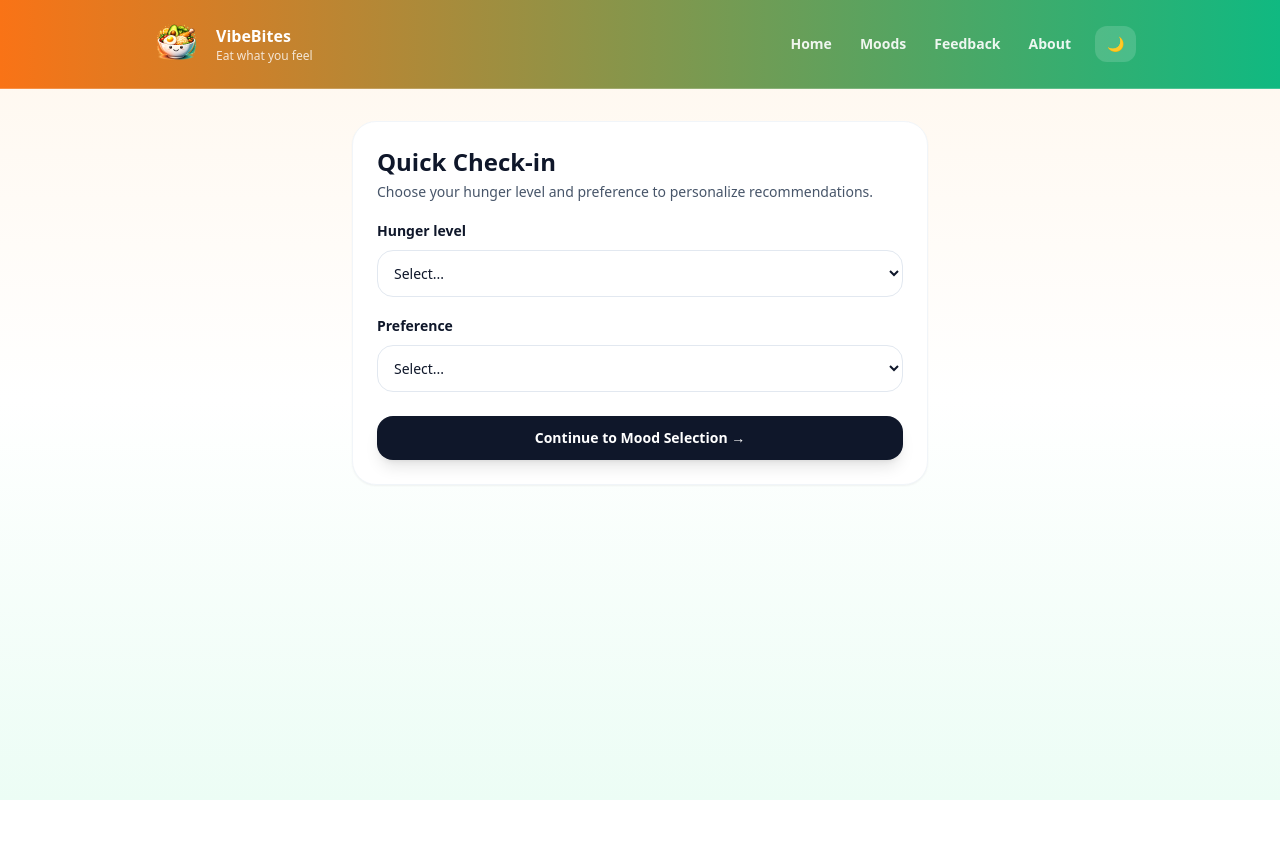
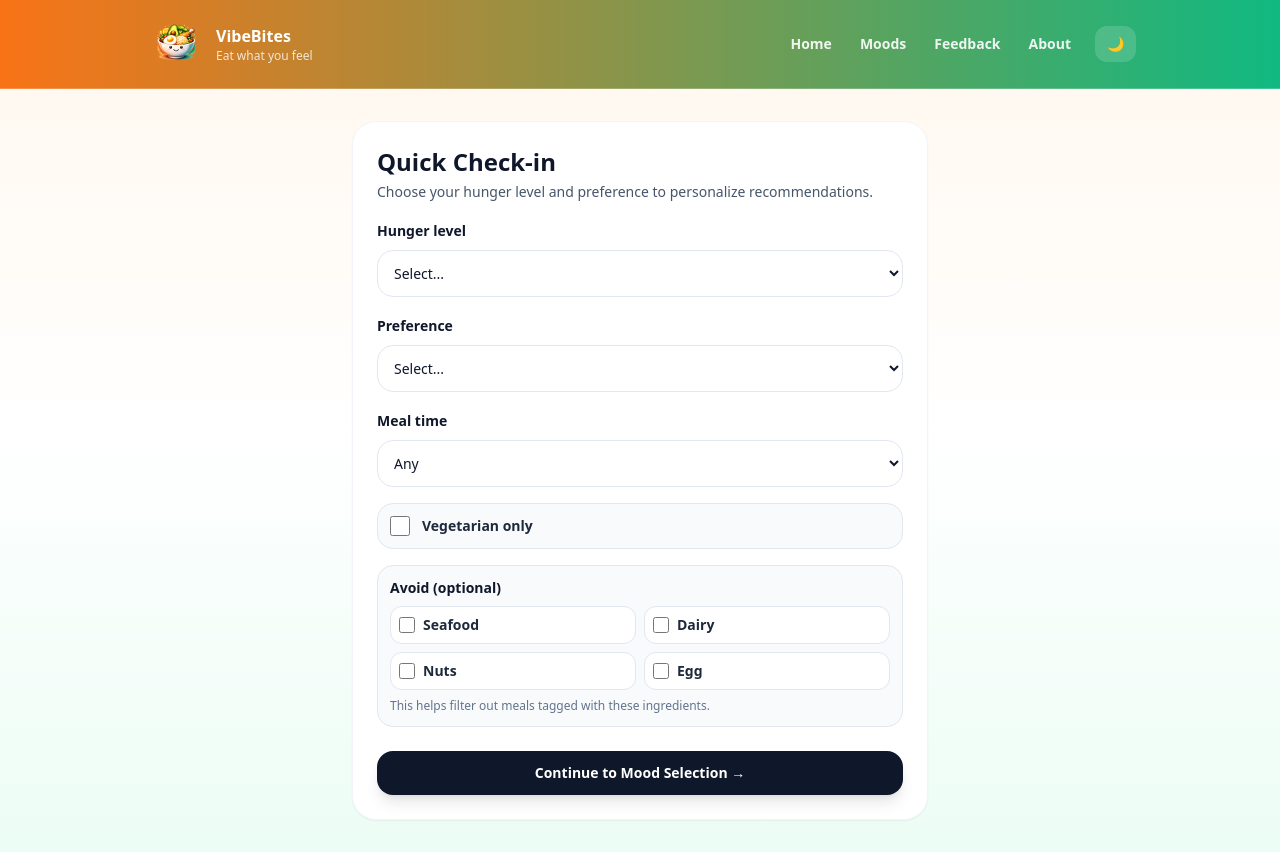
Before and after one commit to ZACERONEEE/vibebites, a React (Create React App) app in the folder frontend/: page /questions in a window 1280 px wide. Before the commit the page ends 800 px from the top, so only its background shows below. Built offline with nearby package versions, Linux system fonts and the light colour scheme.

Commit message:
Fix frontend build: add FoodCard, update LoadingOverlay and PreMoodQuestions

```diff
--- /dev/null
+++ b/frontend/src/components/FoodCard.jsx
@@ -0,0 +1,83 @@
+import { useState } from "react";
+
+export default function FoodCard({ item }) {
+  const [open, setOpen] = useState(false);
+
+  const hasNutrition =
+    item.calories !== null ||
+    item.protein_g !== null ||
+    item.carbs_g !== null ||
+    item.fat_g !== null;
+
+  return (
+    <div className="rounded-3xl border border-slate-100 bg-white p-4 shadow-sm transition hover:-translate-y-1 hover:shadow-xl dark:border-slate-800 dark:bg-slate-900">
+      <div className="flex items-start justify-between gap-3">
+        <div>
+          <div className="text-base font-extrabold text-slate-900 dark:text-slate-100">
+            {item.name}
+          </div>
+          <div className="mt-1 text-sm text-slate-600 dark:text-slate-300">
+            {item.description}
+          </div>
+
+          <div className="mt-2 flex flex-wrap gap-2">
+            {item.isVegetarian && (
+              <span className="rounded-full bg-emerald-100 px-3 py-1 text-xs font-bold text-emerald-700 dark:bg-emerald-900/40 dark:text-emerald-200">
+                Vegetarian
+              </span>
+            )}
+            {item.mealTime && (
+              <span className="rounded-full bg-slate-100 px-3 py-1 text-xs font-bold text-slate-700 dark:bg-slate-800 dark:text-slate-200">
+                {item.mealTime}
+              </span>
+            )}
+          </div>
+        </div>
+
+        <span className="rounded-full bg-orange-100 px-3 py-1 text-xs font-bold text-orange-700 dark:bg-orange-900/30 dark:text-orange-200">
+          {item.category}
+        </span>
+      </div>
+
+      {/* Dropdown */}
+      <div className="mt-3">
+        <button
+          type="button"
+          onClick={() => setOpen((v) => !v)}
+          className="w-full rounded-2xl border border-slate-200 bg-white px-4 py-2 text-sm font-bold text-slate-800 transition hover:shadow active:scale-95 dark:border-slate-700 dark:bg-slate-950 dark:text-slate-100"
+        >
+          {open ? "Hide nutrition info ▲" : "Show nutrition info ▼"}
+        </button>
+
+        {open && (
+          <div className="mt-3 rounded-2xl border border-slate-200 bg-slate-50 p-3 text-sm text-slate-700 dark:border-slate-700 dark:bg-slate-950 dark:text-slate-200">
+            {!hasNutrition ? (
+              <div>
+                Nutrition info is not available for this item yet.
+              </div>
+            ) : (
+              <ul className="space-y-1">
+                <li>
+                  Calories: <b>{item.calories ?? "N/A"}</b>
+                </li>
+                <li>
+                  Protein (g): <b>{item.protein_g ?? "N/A"}</b>
+                </li>
+                <li>
+                  Carbs (g): <b>{item.carbs_g ?? "N/A"}</b>
+                </li>
+                <li>
+                  Fat (g): <b>{item.fat_g ?? "N/A"}</b>
+                </li>
+              </ul>
+            )}
+
+            <div className="mt-2 text-xs text-slate-500 dark:text-slate-400">
+              *Values are estimates for general guidance only.
+            </div>
+          </div>
+        )}
+      </div>
+    </div>
+  );
+}
--- a/frontend/src/components/LoadingOverlay.jsx
+++ b/frontend/src/components/LoadingOverlay.jsx
@@ -1,33 +1,16 @@
-export default function LoadingOverlay({ show, label = "Loading..." }) {
+export default function LoadingOverlay({ show = false, label = "Loading..." }) {
   if (!show) return null;
 
   return (
-    <div className="fixed inset-0 z-[9999] grid place-items-center bg-black/30 backdrop-blur-sm">
-      <div className="w-[300px] rounded-3xl border border-white/10 bg-white/90 p-6 shadow-2xl dark:bg-slate-900/90">
-        <div className="flex items-center gap-4">
-          <div className="relative h-14 w-14">
-            <div className="absolute inset-0 rounded-2xl bg-gradient-to-r from-orange-500 to-emerald-500 opacity-30 blur" />
-            <img
-              src="/logo.png"
-              alt="VibeBites"
-              className="relative h-14 w-14 rounded-2xl bg-white p-2 shadow"
-            />
-            <div className="absolute -inset-1 rounded-3xl border-2 border-orange-400/40 spin-slow" />
-          </div>
+    <div className="fixed inset-0 z-50 flex items-center justify-center bg-black/40 backdrop-blur-sm">
+      <div className="flex flex-col items-center rounded-2xl bg-white px-8 py-6 shadow-2xl dark:bg-slate-900">
+        {/* Spinner */}
+        <div className="h-10 w-10 animate-spin rounded-full border-4 border-slate-300 border-t-slate-900 dark:border-slate-600 dark:border-t-white" />
 
-          <div>
-            <div className="text-sm font-extrabold text-slate-900 dark:text-slate-100">
-              VibeBites
-            </div>
-            <div className="text-xs text-slate-600 dark:text-slate-300">
-              {label}
-            </div>
-          </div>
-        </div>
-
-        <div className="mt-4 h-2 w-full overflow-hidden rounded-full bg-slate-200 dark:bg-slate-800">
-          <div className="h-full w-1/2 animate-pulse bg-gradient-to-r from-orange-500 to-emerald-500" />
-        </div>
+        {/* Label */}
+        <p className="mt-4 text-sm font-semibold text-slate-700 dark:text-slate-200">
+          {label}
+        </p>
       </div>
     </div>
   );
--- a/frontend/src/pages/PreMoodQuestions.jsx
+++ b/frontend/src/pages/PreMoodQuestions.jsx
@@ -1,5 +1,12 @@
 import { useState } from "react";
 import { useNavigate } from "react-router-dom";
+
+const ALLERGENS = [
+  { key: "seafood", label: "Seafood" },
+  { key: "dairy", label: "Dairy" },
+  { key: "nuts", label: "Nuts" },
+  { key: "egg", label: "Egg" },
+];
 
 export default function PreMoodQuestions() {
   const navigate = useNavigate();
@@ -7,14 +14,26 @@ export default function PreMoodQuestions() {
   const [answers, setAnswers] = useState({
     hungerLevel: "",
     preference: "",
+    vegetarianOnly: false,
+    mealTime: "",
+    avoid: [], // NEW
   });
+
+  const toggleAvoid = (key) => {
+    setAnswers((p) => {
+      const exists = p.avoid.includes(key);
+      return {
+        ...p,
+        avoid: exists ? p.avoid.filter((x) => x !== key) : [...p.avoid, key],
+      };
+    });
+  };
 
   const goNext = () => {
     if (!answers.hungerLevel || !answers.preference) {
-      alert("Please answer all questions.");
+      alert("Please answer hunger level and preference.");
       return;
     }
-
     navigate("/moods", { state: { preAnswers: answers } });
   };
 
@@ -65,6 +84,63 @@ export default function PreMoodQuestions() {
               <option value="Surprise">Surprise me</option>
             </select>
           </div>
+
+          <div>
+            <label className="text-sm font-bold dark:text-slate-200">
+              Meal time
+            </label>
+            <select
+              className="mt-2 w-full rounded-2xl border border-slate-200 bg-white p-3 text-sm dark:border-slate-700 dark:bg-slate-950 dark:text-slate-100"
+              value={answers.mealTime}
+              onChange={(e) =>
+                setAnswers((p) => ({ ...p, mealTime: e.target.value }))
+              }
+            >
+              <option value="">Any</option>
+              <option value="Breakfast">Breakfast</option>
+              <option value="Lunch">Lunch</option>
+              <option value="Dinner">Dinner</option>
+            </select>
+          </div>
+
+          {/* Vegetarian only */}
+          <label className="flex items-center gap-3 rounded-2xl border border-slate-200 bg-slate-50 p-3 text-sm font-bold text-slate-800 dark:border-slate-700 dark:bg-slate-950 dark:text-slate-200">
+            <input
+              type="checkbox"
+              checked={answers.vegetarianOnly}
+              onChange={(e) =>
+                setAnswers((p) => ({ ...p, vegetarianOnly: e.target.checked }))
+              }
+              className="h-5 w-5"
+            />
+            Vegetarian only
+          </label>
+
+          {/* Avoid allergens */}
+          <div className="rounded-2xl border border-slate-200 bg-slate-50 p-3 dark:border-slate-700 dark:bg-slate-950">
+            <div className="text-sm font-extrabold text-slate-900 dark:text-slate-100">
+              Avoid (optional)
+            </div>
+            <div className="mt-2 grid grid-cols-2 gap-2">
+              {ALLERGENS.map((a) => (
+                <label
+                  key={a.key}
+                  className="flex items-center gap-2 rounded-xl border border-slate-200 bg-white p-2 text-sm font-bold text-slate-800 dark:border-slate-700 dark:bg-slate-900 dark:text-slate-200"
+                >
+                  <input
+                    type="checkbox"
+                    checked={answers.avoid.includes(a.key)}
+                    onChange={() => toggleAvoid(a.key)}
+                    className="h-4 w-4"
+                  />
+                  {a.label}
+                </label>
+              ))}
+            </div>
+            <div className="mt-2 text-xs text-slate-500 dark:text-slate-400">
+              This helps filter out meals tagged with these ingredients.
+            </div>
+          </div>
         </div>
 
         <button
```
